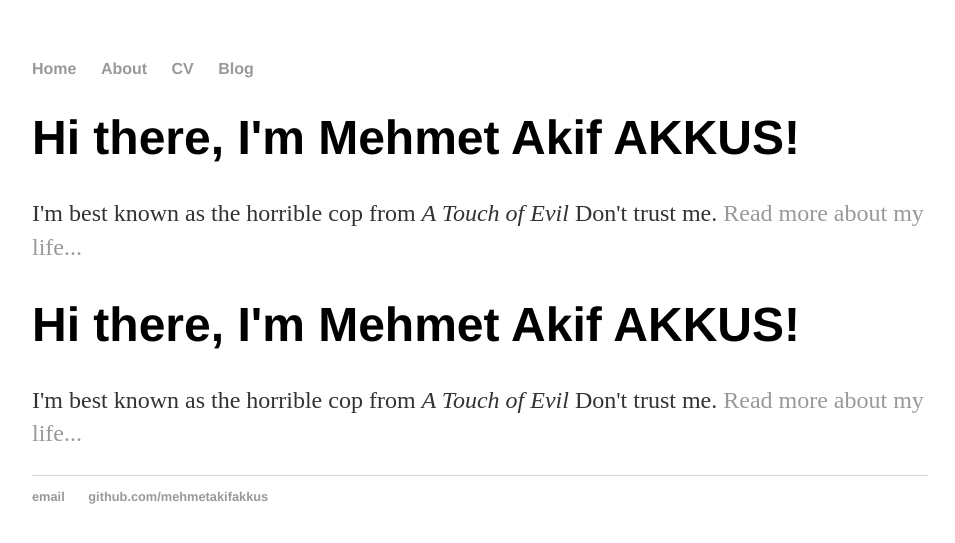
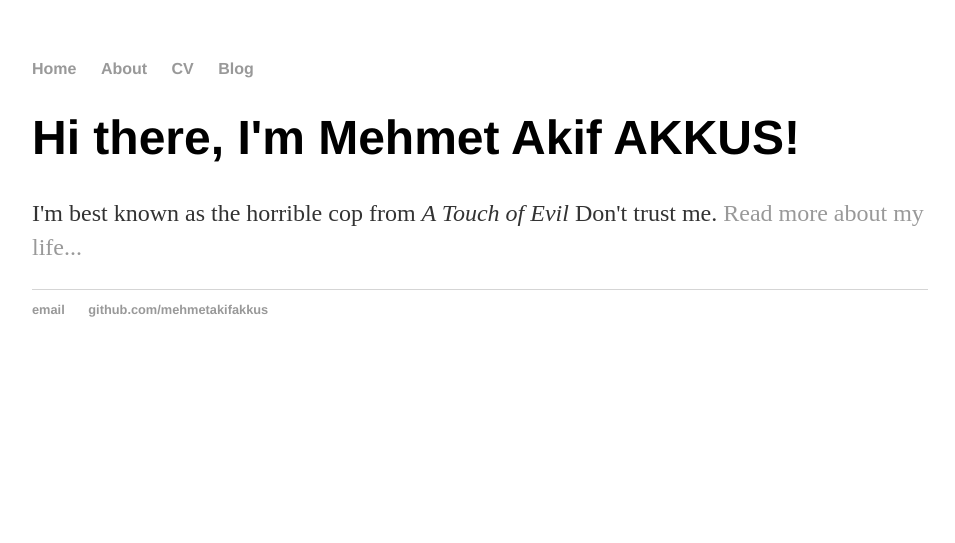
Before and after one commit to mehmetakifakkus/mehmetakifakkus.github.io, a Jekyll site: the page built from index.html, in a window 1280 px wide. Shown: the top 543 px of the page, without its empty margins (160-1115 px from the left). Built offline with Jekyll 4.4.1, drawn with Linux system fonts in a browser that asks for light colours.

Commit message:
Update default.html

```diff
--- a/_layouts/default.html
+++ b/_layouts/default.html
@@ -16,12 +16,8 @@
 		</nav>
 		<div class="container">
 
-    {{ content }}
+    		{{ content }}
 
-    		<div class="blurb">
-        		<h1>Hi there, I'm Mehmet Akif AKKUS!</h1>
-				<p>I'm best known as the horrible cop from <em>A Touch of Evil</em> Don't trust me. <a href="/about">Read more about my life...</a></p>
-    		</div><!-- /.blurb -->
 		</div><!-- /.container -->
 		<footer>
     		<ul>
```
